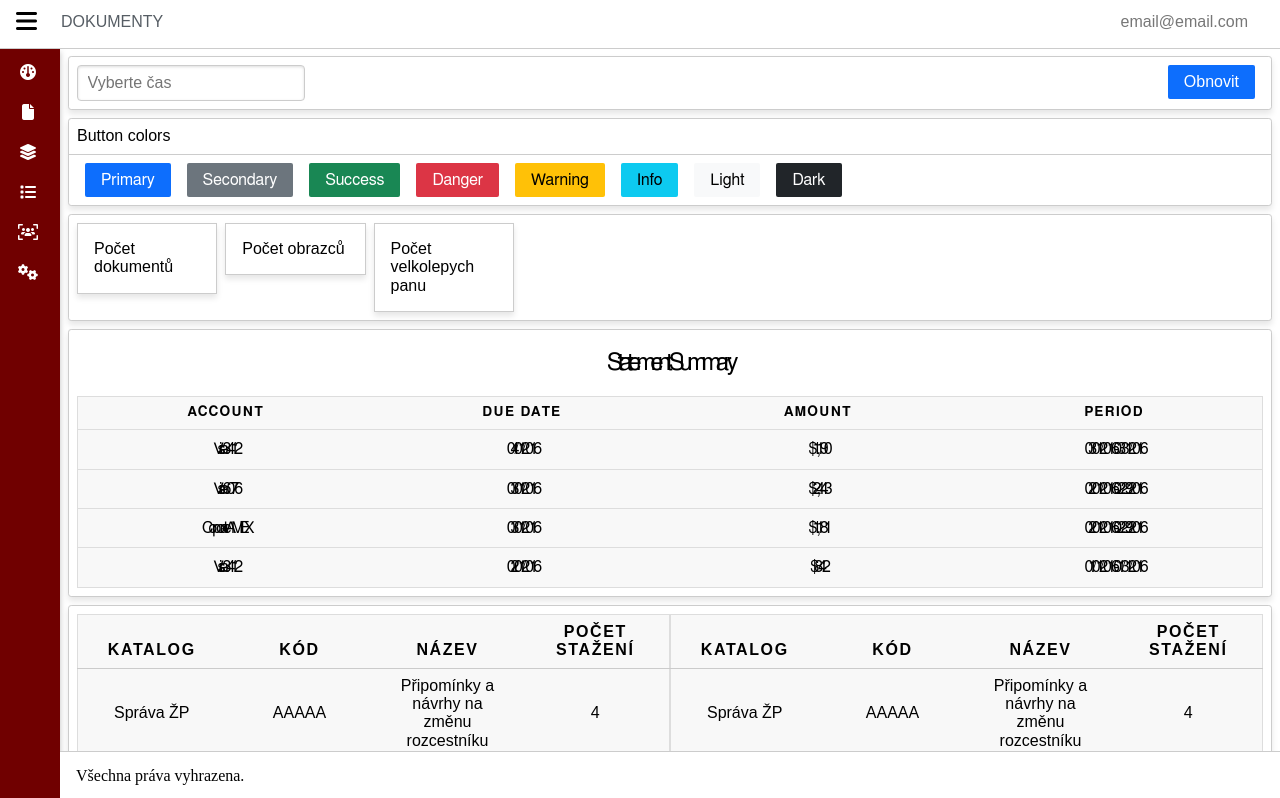
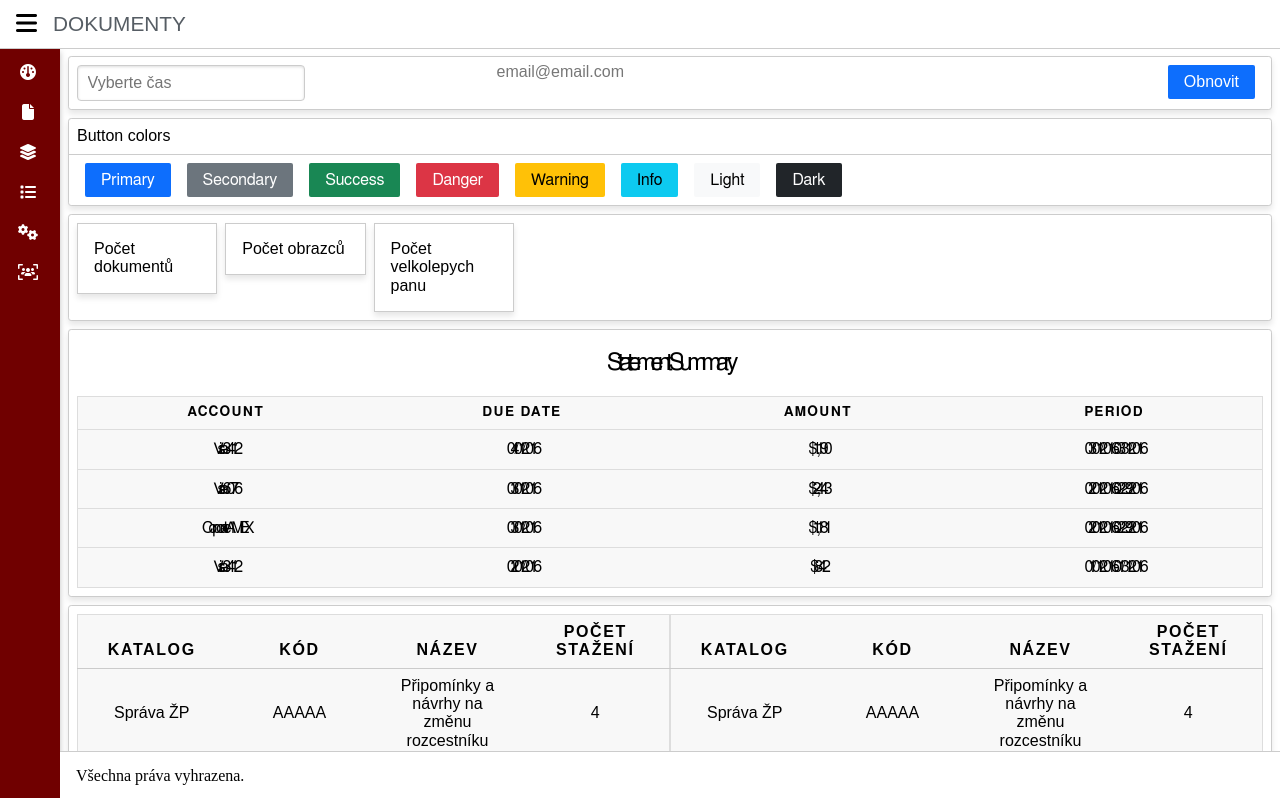
Before and after one commit to Eidamiino/css-framework-test, a Svelte app in the folder poc/: page / in a window 1280 px wide. Shown: the top 798 px of the page. Built offline with nearby package versions, Linux system fonts and the light colour scheme; a web font is replaced by a local one.

Commit message:
header alignment improved

```diff
--- a/poc/public/styles.css
+++ b/poc/public/styles.css
@@ -41,8 +41,9 @@ body {
     border: none;
     font-size: 1.5rem;
     cursor: pointer;
-    padding: 0.5rem;
-    margin-right: 0.5rem;
+    /* padding: 0.5rem; */
+    padding: 0 0.5rem 0 0.5rem;
+    margin-right: 0;
 }
 
 .header-left {
@@ -317,6 +318,10 @@ button {
     padding-left: 0.5rem;
 }
 
+.pure-menu-heading span{
+    font-size: 1.3em;
+}
+
 .icheck-primary input[type="checkbox"] {
     cursor: default !important;
 }
@@ -480,6 +485,10 @@ table th {
     }
 
 }
+
+/* .sidebar.collapsed .pure-menu-link {
+    display: block;
+} */
 
 .centered-container {
     display: flex;
--- a/poc/src/App.svelte
+++ b/poc/src/App.svelte
@@ -126,8 +126,8 @@
 <div class="layout-wrapper">
   <div class="header">
     <div class="pure-g">
-      <div class="pure-u-1-2">
-        <div class="header-left">
+      <div class="pure-u-1-2 header-left">
+        <!-- <div class="header-left"> -->
           <button class="hamburger-btn" on:click={toggleSidebar}>
             <i class="fas fa-bars"></i>
           </button>
@@ -135,12 +135,12 @@
             <!-- <img class="pure-image" src="" alt="" /> -->
             <span>Dokumenty</span>
           </a>
-        </div>
+        <!-- </div> -->
       </div>
-      <div class="pure-u-1-2">
-        <div class="header-right">
+      <div class="pure-u-1-2 header-right">
+        <!-- <div class="header-right"> -->
           <a href="#" class="pure-menu-link">email@email.com</a>
-        </div>
+        <!-- </div> -->
       </div>
     </div>
   </div>
@@ -152,34 +152,33 @@
           <ul class="pure-menu-list">
             <li class="pure-menu-item first-item">
               <a href="#" class="pure-menu-link">
-                <i class="fas fa-dashboard"></i><span>Nástěnka</span>
+                <i class="fas fa-dashboard"></i>
+                <span>Nástěnka</span>
               </a>
             </li>
             <li class="pure-menu-item">
               <a href="#" class="pure-menu-link">
-                <i class="fas fa-file"></i><span>Dokumenty</span>
+                <i class="fas fa-file"></i>
+                <span>Dokumenty</span>
               </a>
             </li>
             <li class="pure-menu-item">
               <a href="#" class="pure-menu-link">
-                <i class="fas fa-layer-group"></i><span>Zařazení</span>
+                <i class="fas fa-layer-group"></i>
+                <span>Zařazení</span>
               </a>
             </li>
             <li class="pure-menu-item">
               <a href="#" class="pure-menu-link">
-                <i class="fas fa-list"></i><span>Umístění</span>
-              </a>
-            </li>
-
-            <li class="pure-menu-item">
-              <a href="#" class="pure-menu-link">
-                <i class="fas fa-users-viewfinder"></i><span>Objekty</span>
+                <i class="fas fa-list"></i>
+                <span>Umístění</span>
               </a>
             </li>
 
             <li class="pure-menu-item">
               <a href="#" class="pure-menu-link" on:click={toggleMenu}>
-                <i class="fas fa-cogs"></i><span>Administrace</span>
+                <i class="fas fa-cogs"></i>
+                <span>Administrace</span>
                 {#if !isSidebarHidden}
                   <i
                     class="fas fa-chevron-down arrow-icon {isSubmenuOpen
@@ -200,6 +199,13 @@
                 </li>
               </ul>
             {/if}
+
+            <li class="pure-menu-item">
+              <a href="#" class="pure-menu-link">
+                <i class="fas fa-users-viewfinder"></i>
+                <span>Objekty</span>
+              </a>
+            </li>
           </ul>
         </div>
       </div>
```
